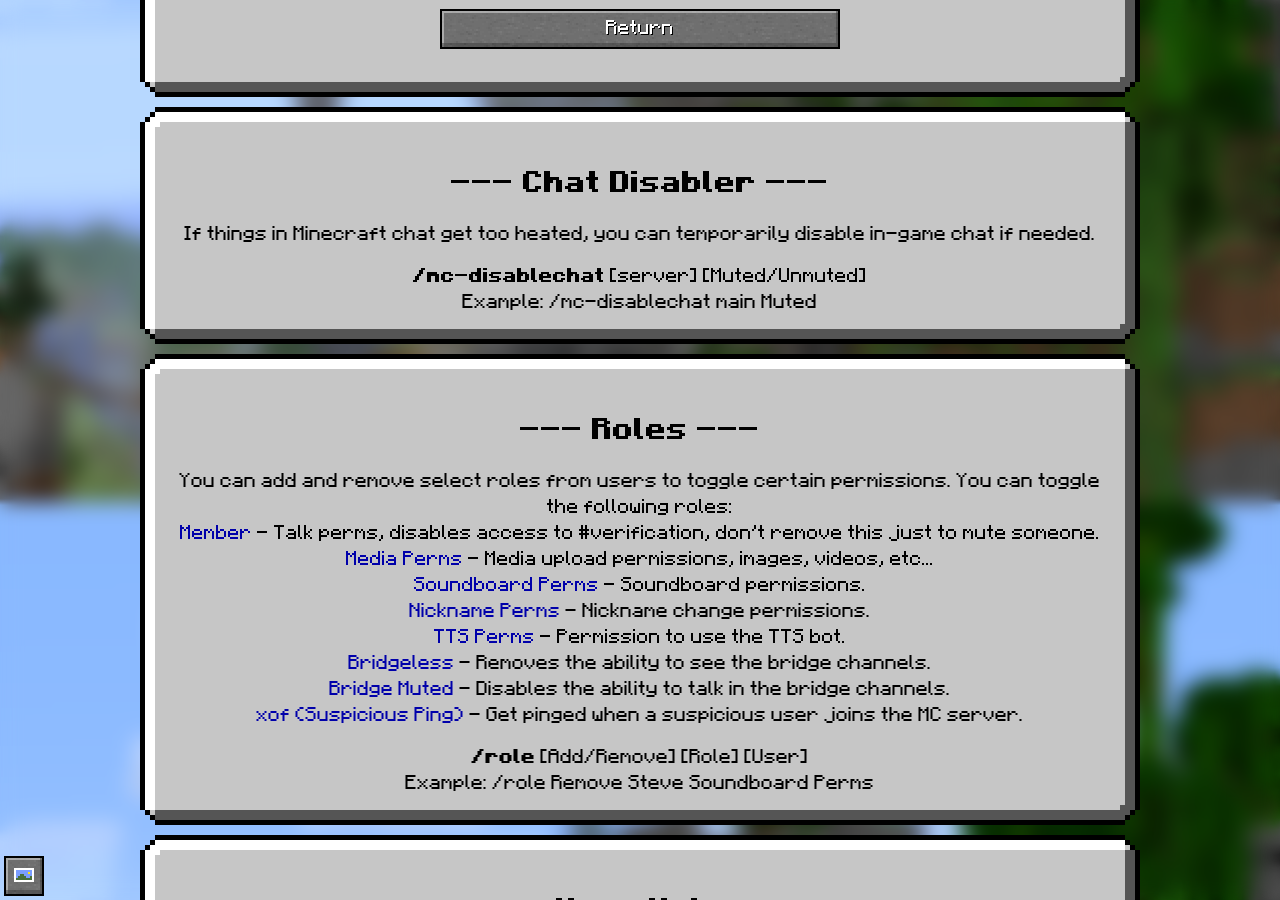
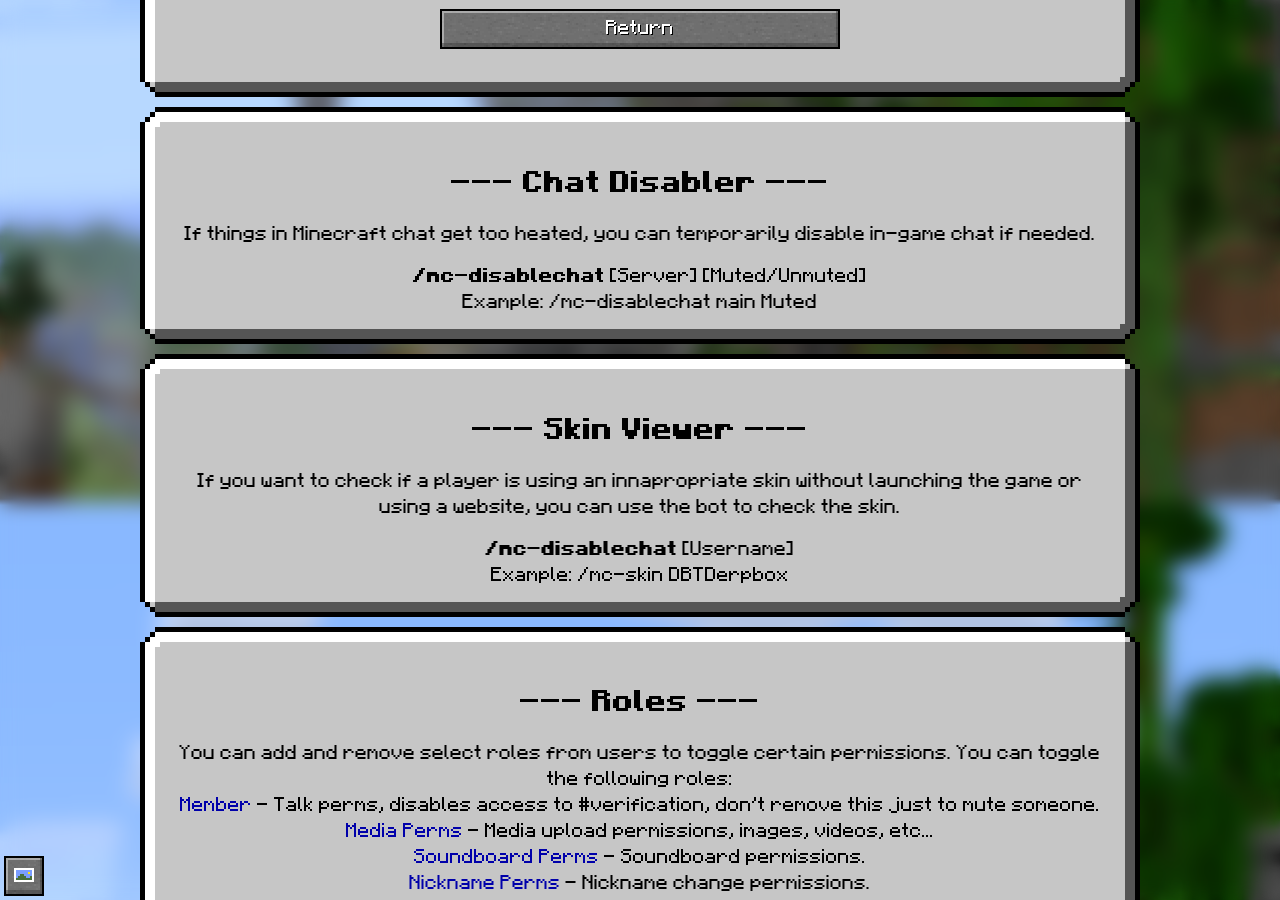
Before and after one commit to Legacy-Edition-Minigames/Website, a Jekyll site: the page built from docs/mod/cmd/discord/extra.html, in a window 1280 px wide and 900 px high, scrolled down 398 px. Built offline with Jekyll 4.4.1, drawn with Linux system fonts in a browser that asks for light colours; some web fonts are replaced.

Commit message:
Update mod docs

```diff
--- a/docs/mod/cmd/discord/extra.html
+++ b/docs/mod/cmd/discord/extra.html
@@ -11,8 +11,14 @@ title: "Discord: Extra"
 <div class="guibox center">
 	<h2>Chat Disabler</h2>
 	<p>If things in Minecraft chat get too heated, you can temporarily disable in-game chat if needed.</p>
-	<b>/mc-disablechat</b> [server] [Muted/Unmuted]<br>
+	<b>/mc-disablechat</b> [Server] [Muted/Unmuted]<br>
 	Example: /mc-disablechat main Muted
+</div>
+<div class="guibox center">
+	<h2>Skin Viewer</h2>
+	<p>If you want to check if a player is using an innapropriate skin without launching the game or using a website, you can use the bot to check the skin.</p>
+	<b>/mc-disablechat</b> [Username]<br>
+	Example: /mc-skin DBTDerpbox
 </div>
 <div class="guibox center">
 	<h2>Roles</h2>
```
